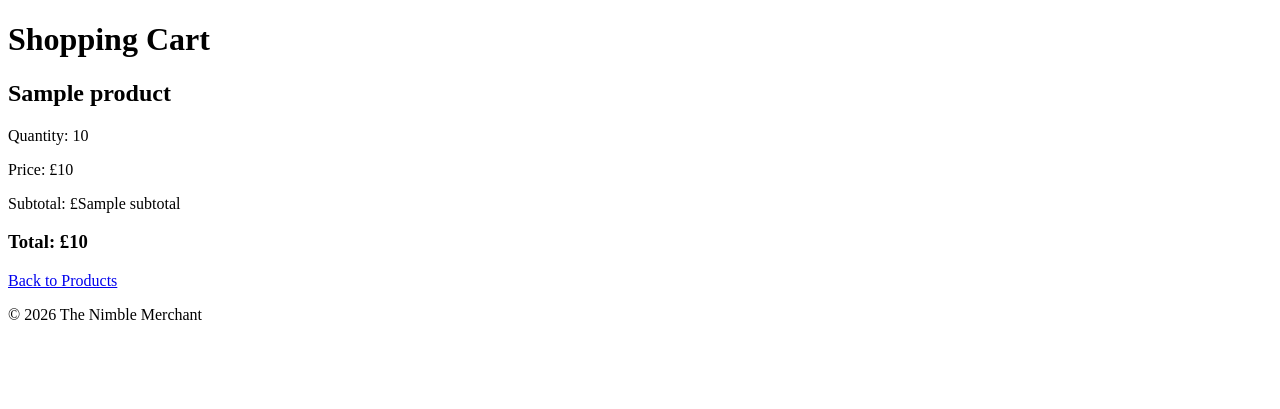
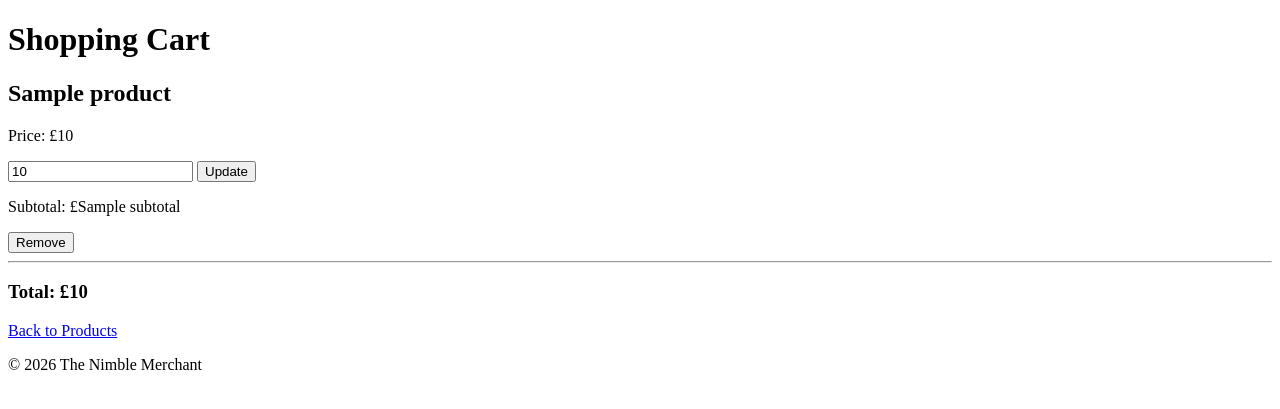
Before and after one commit to Luke-Smith92/TheNimbleMerchant, a Django app: template cart/templates/cart/cart.html in a window 1280 px wide. Shown: the part 98-507 px from the top of the page. Run offline with Django 5.2, Linux system fonts and the light colour scheme; the template is opened without the code that fills it: most values are stand-ins (such as "Sample title", 1, 10 or a date in 2020).

Commit message:
Add cart quantity updates and item removal

```diff
--- a/cart/templates/cart/cart.html
+++ b/cart/templates/cart/cart.html
@@ -6,12 +6,39 @@
 
 {% if cart_items %}
     {% for item in cart_items %}
-        <div>
-            <h2>{{ item.product.name }}</h2>
-            <p>Quantity: {{ item.quantity }}</p>
-            <p>Price: £{{ item.product.price }}</p>
-            <p>Subtotal: £{{ item.subtotal }}</p>
-        </div>
+       <div>
+
+    <h2>{{ item.product.name }}</h2>
+
+    <p>Price: £{{ item.product.price }}</p>
+
+    <form method="POST"
+          action="{% url 'update_cart' item.product.id %}">
+        {% csrf_token %}
+
+        <input type="number"
+               name="quantity"
+               value="{{ item.quantity }}"
+               min="1">
+
+        <button type="submit">
+            Update
+        </button>
+    </form>
+
+    <p>Subtotal: £{{ item.subtotal }}</p>
+
+    <form method="POST"
+          action="{% url 'remove_from_cart' item.product.id %}">
+        {% csrf_token %}
+        <button type="submit">
+            Remove
+        </button>
+    </form>
+
+</div>
+
+<hr>
     {% endfor %}
 
     <h3>Total: £{{ total }}</h3>
--- a/cart/urls.py
+++ b/cart/urls.py
@@ -4,4 +4,6 @@ from . import views
 urlpatterns = [
     path('', views.view_cart, name='view_cart'),
     path('add/<int:product_id>/', views.add_to_cart, name='add_to_cart'),
+    path('update/<int:product_id>/', views.update_cart, name='update_cart'),
+    path('remove/<int:product_id>/', views.remove_from_cart, name='remove_from_cart'),
 ]
```
Also changed, not shown: cart/views.py (+25 -0 lines), README.md.
